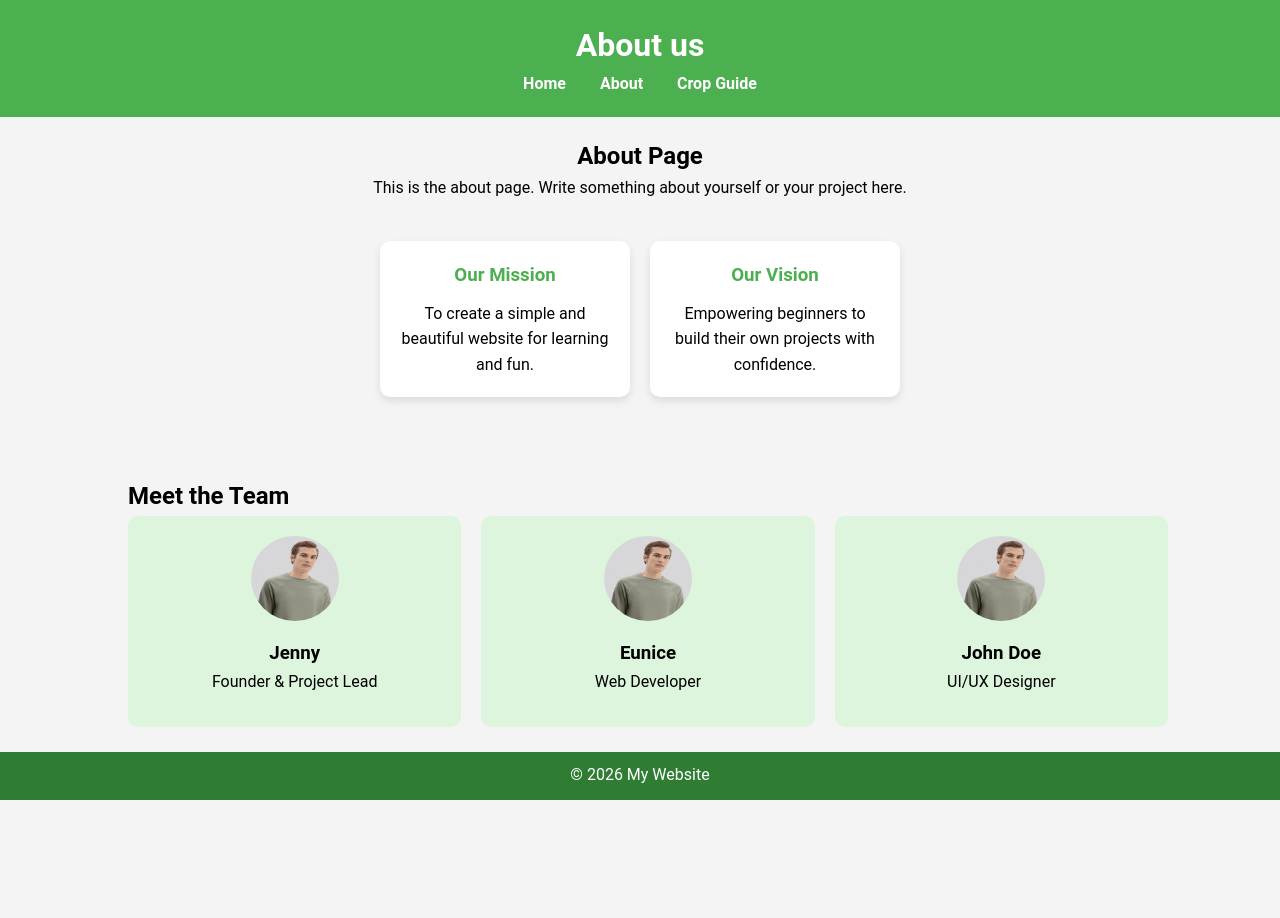
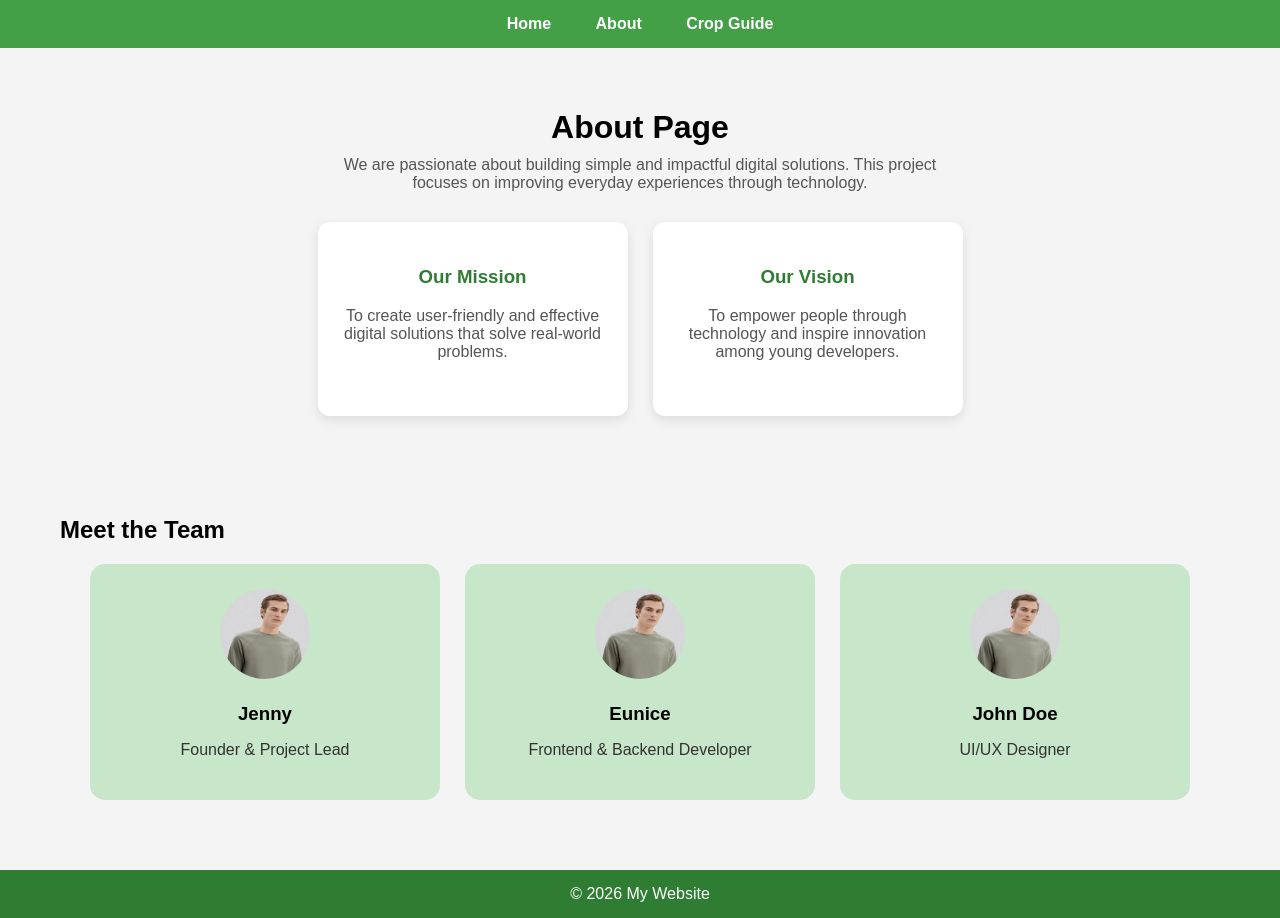
Before and after one commit to ijenny77/SmartAgriSystem, a website: page public/about.html in a window 1280 px wide. Before the commit the page ends 807 px from the top, so only its background shows below. Drawn offline with Linux system fonts and the light colour scheme.

Commit message:
Addition of animations in about us page

```diff
--- a/public/about.html
+++ b/public/about.html
@@ -2,58 +2,190 @@
 <html lang="en">
 <head>
   <meta charset="UTF-8">
-    <meta name="viewport" content="width=device-width, initial-scale=1.0">
-    <title>About - My Website</title>
-    <link rel="stylesheet" href="style.css">
+  <title>About Page</title>
+
+  <style>
+    body {
+      font-family: Arial, sans-serif;
+      margin: 0;
+      background-color: #f4f4f4;
+    }
+
+    /* Navbar */
+    nav {
+      background-color: #43a047;
+      padding: 15px;
+      text-align: center;
+    }
+
+    nav a {
+      color: white;
+      margin: 0 20px;
+      text-decoration: none;
+      font-weight: bold;
+    }
+
+    /* About Section */
+    .about-container {
+      text-align: center;
+      padding: 40px 20px;
+    }
+
+    .about-container h1 {
+      margin-bottom: 10px;
+    }
+
+    .about-container p {
+      color: #555;
+      max-width: 600px;
+      margin: 0 auto 30px;
+    }
+
+    /* Mission & Vision */
+    .info-cards {
+      display: flex;
+      justify-content: center;
+      gap: 25px;
+      flex-wrap: wrap;
+    }
+
+    .info-card {
+      background: white;
+      padding: 25px;
+      width: 260px;
+      border-radius: 12px;
+      box-shadow: 0 4px 12px rgba(0,0,0,0.1);
+      transition: 0.3s;
+    }
+
+    .info-card:hover {
+      transform: translateY(-8px);
+    }
+
+    .info-card h3 {
+      color: #2e7d32;
+    }
+
+    /* Team Section */
+    .team {
+      padding: 40px 20px;
+    }
+
+    .team h2 {
+      margin-left: 40px;
+    }
+
+    .team-container {
+      display: flex;
+      justify-content: center;
+      gap: 25px;
+      flex-wrap: wrap;
+    }
+
+    .member {
+      background: #c8e6c9;
+      padding: 25px;
+      width: 300px;
+      border-radius: 15px;
+      text-align: center;
+      transition: 0.3s;
+    }
+
+    .member:hover {
+      transform: scale(1.05);
+    }
+
+    .member img {
+      width: 90px;
+      height: 90px;
+      border-radius: 50%;
+      margin-bottom: 10px;
+    }
+
+    .member h3 {
+      margin: 10px 0 5px;
+    }
+
+    .member p {
+      color: #333;
+    }
+
+    /* Footer */
+    footer {
+      background-color: #2e7d32;
+      color: white;
+      text-align: center;
+      padding: 15px;
+      margin-top: 30px;
+    }
+  </style>
+
 </head>
+
 <body>
-    <form action="">
-    <header>
-        <h1>About us</h1>
+
+  <!-- Navbar -->
   <nav>
-          <a href="index.html">Home</a>
-          <a href="about.html">About</a>
-          <a href="guide.html">Crop Guide</a>
+    <a href="#">Home</a>
+    <a href="#">About</a>
+    <a href="#">Crop Guide</a>
   </nav>
-    </header>
 
-    <main>
-        <h2>About Page</h2>
-        <p>This is the about page. Write something about yourself or your project here.</p>
-    </main>
+  <!-- About Section -->
+  <div class="about-container">
+    <h1>About Page</h1>
+    <p>
+      We are passionate about building simple and impactful digital solutions.
+      This project focuses on improving everyday experiences through technology.
+    </p>
 
-    <section class="cards">
-        <div class="card">
+    <div class="info-cards">
+      <div class="info-card">
         <h3>Our Mission</h3>
-            <p>To create a simple and beautiful website for learning and fun.</p>
+        <p>
+          To create user-friendly and effective digital solutions that solve real-world problems.
+        </p>
       </div>
-        <div class="card">
+
+      <div class="info-card">
         <h3>Our Vision</h3>
-            <p>Empowering beginners to build their own projects with confidence.</p>
+        <p>
+          To empower people through technology and inspire innovation among young developers.
+        </p>
       </div>
-    </section>
-    <section class="team">
+    </div>
+  </div>
+
+  <!-- Team Section -->
+  <div class="team">
     <h2>Meet the Team</h2>
-    <div class="team-members">
+
+    <div class="team-container">
+
       <div class="member">
-            <img src="/image/1(1).jpg" alt="Jenny - Founder">
+        <img src="../image/1(1).jpg" alt="Jenny">
         <h3>Jenny</h3>
         <p>Founder & Project Lead</p>
       </div>
+
       <div class="member">
-            <img src="/image/1(1).jpg" alt="Eunice - Developer">
+        <img src="../image/1(1).jpg" alt="Eunice">
         <h3>Eunice</h3>
-            <p>Web Developer</p>
+        <p>Frontend & Backend Developer</p>
       </div>
+
       <div class="member">
-            <img src="/image/1(1).jpg" alt="John - Designer">
+        <img src="../image/1(1).jpg" alt="John">
         <h3>John Doe</h3>
         <p>UI/UX Designer</p>
       </div>
+
     </div>
-</section>
+  </div>
+
+  <!-- Footer -->
   <footer>
-        <p>&copy; 2026 My Website</p>
+    © 2026 My Website
   </footer>
 
 </body>
```
Lines whose indentation alone changed are shown as unchanged.
